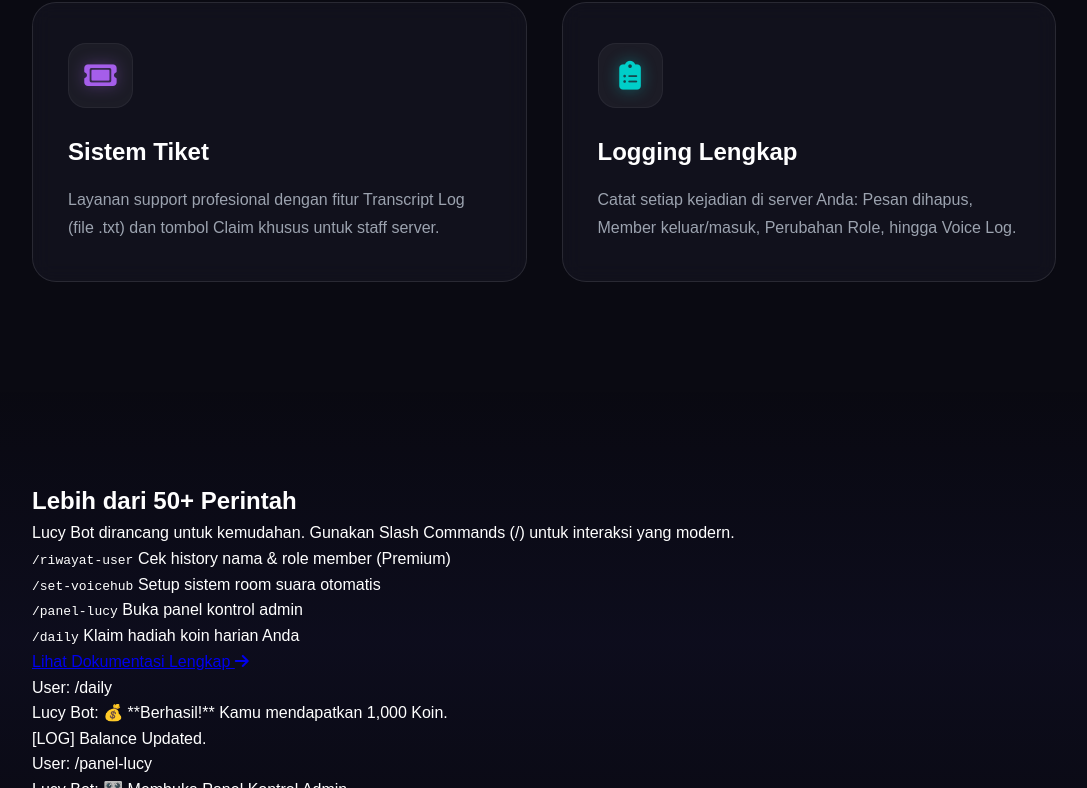
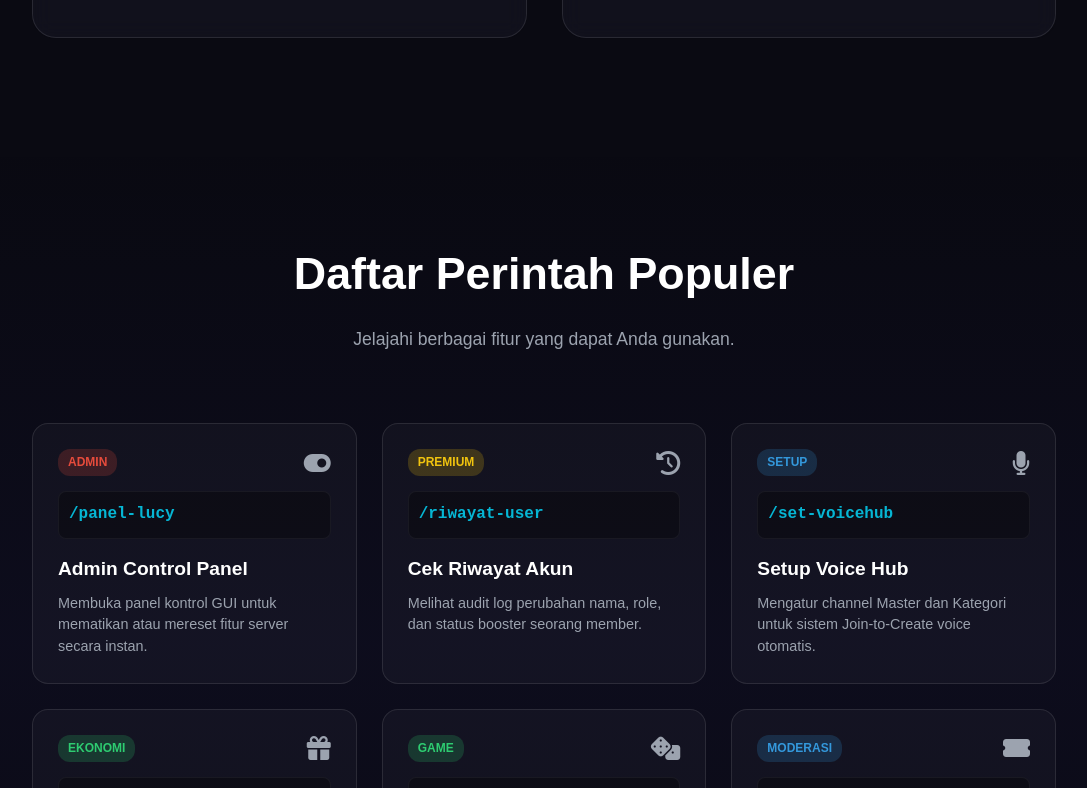
Before and after one commit to UnknowV2/lucy-bot-website, a plain HTML site: page index.html in a window 1280 px wide. Shown: the part 2012-2800 px from the top of the page, without its empty margins (96-1183 px from the left). Drawn offline with nearby package versions, Linux system fonts and the light colour scheme.

Commit message:
Update index.html

```diff
--- a/index.html
+++ b/index.html
@@ -14,7 +14,10 @@
 </head>
 <body>
 
-    <div class="bg-animation"></div>
+    <div class="bg-animation">
+        <div id="stars"></div>
+        <div id="stars2"></div>
+    </div>
 
     <nav class="navbar">
         <div class="nav-container">
@@ -30,7 +33,6 @@
             <ul class="nav-menu">
                 <li><a href="#home">Beranda</a></li>
                 <li><a href="#features">Fitur</a></li>
-                <li><a href="#stats">Statistik</a></li>
                 <li><a href="#commands">Perintah</a></li>
                 <li><a href="report.html" class="nav-link-danger">Lapor Bug</a></li>
             </ul>
@@ -62,26 +64,6 @@
         </div>
     </header>
 
-    <section id="stats" class="stats-section">
-        <div class="stats-container">
-            <div class="stat-card" data-aos="zoom-in" data-aos-delay="100">
-                <i class="fas fa-server"></i>
-                <h3 id="server-count">Loading...</h3>
-                <p>Server Terhubung</p>
-            </div>
-            <div class="stat-card" data-aos="zoom-in" data-aos-delay="200">
-                <i class="fas fa-users"></i>
-                <h3 id="user-count">Loading...</h3>
-                <p>Pengguna Dilayani</p>
-            </div>
-            <div class="stat-card" data-aos="zoom-in" data-aos-delay="300">
-                <i class="fas fa-bolt"></i>
-                <h3 id="ping-count">Loading...</h3>
-                <p>Latensi Sistem</p>
-            </div>
-        </div>
-    </section>
-
     <section id="features" class="features-section">
         <div class="section-header" data-aos="fade-up">
             <h2 class="section-title">Fitur Unggulan</h2>
@@ -90,49 +72,37 @@
 
         <div class="features-grid">
             <div class="feature-card" data-aos="fade-up" data-aos-delay="100">
-                <div class="card-icon icon-voice">
-                    <i class="fas fa-microphone-lines"></i>
-                </div>
+                <div class="card-icon icon-voice"><i class="fas fa-microphone-lines"></i></div>
                 <h3>Voice Hub Ultimate</h3>
                 <p>Sistem <em>Join-to-Create</em>. Member bisa membuat room suara pribadi dan mengelolanya (Lock, Unlock, Kick, Limit) lewat tombol panel.</p>
             </div>
 
             <div class="feature-card" data-aos="fade-up" data-aos-delay="200">
-                <div class="card-icon icon-admin">
-                    <i class="fas fa-sliders"></i>
-                </div>
+                <div class="card-icon icon-admin"><i class="fas fa-sliders"></i></div>
                 <h3>Admin Control Panel</h3>
                 <p>Matikan atau reset fitur server dengan mudah menggunakan GUI Dropdown <code>/panel-lucy</code> tanpa perlu ketik command rumit.</p>
             </div>
 
             <div class="feature-card" data-aos="fade-up" data-aos-delay="300">
-                <div class="card-icon icon-premium">
-                    <i class="fas fa-crown"></i>
-                </div>
+                <div class="card-icon icon-premium"><i class="fas fa-crown"></i></div>
                 <h3>User Intelligence</h3>
                 <p>Lacak riwayat perubahan nickname, role, dan status booster member secara mendalam menggunakan fitur Audit Log scraping.</p>
             </div>
 
             <div class="feature-card" data-aos="fade-up" data-aos-delay="400">
-                <div class="card-icon icon-eco">
-                    <i class="fas fa-coins"></i>
-                </div>
+                <div class="card-icon icon-eco"><i class="fas fa-coins"></i></div>
                 <h3>Ekonomi Global</h3>
                 <p>Sistem uang virtual, toko, transfer, dan minigames (Slot, Card, Dice). Terintegrasi dengan Payment Gateway otomatis.</p>
             </div>
 
             <div class="feature-card" data-aos="fade-up" data-aos-delay="500">
-                <div class="card-icon icon-ticket">
-                    <i class="fas fa-ticket"></i>
-                </div>
+                <div class="card-icon icon-ticket"><i class="fas fa-ticket"></i></div>
                 <h3>Sistem Tiket</h3>
                 <p>Layanan support profesional dengan fitur Transcript Log (file .txt) dan tombol Claim khusus untuk staff server.</p>
             </div>
 
             <div class="feature-card" data-aos="fade-up" data-aos-delay="600">
-                <div class="card-icon icon-log">
-                    <i class="fas fa-clipboard-list"></i>
-                </div>
+                <div class="card-icon icon-log"><i class="fas fa-clipboard-list"></i></div>
                 <h3>Logging Lengkap</h3>
                 <p>Catat setiap kejadian di server Anda: Pesan dihapus, Member keluar/masuk, Perubahan Role, hingga Voice Log.</p>
             </div>
@@ -140,47 +110,75 @@
     </section>
 
     <section id="commands" class="commands-section">
-        <div class="content-wrapper">
-            <div class="text-col" data-aos="fade-right">
-                <h2>Lebih dari 50+ Perintah</h2>
-                <p>Lucy Bot dirancang untuk kemudahan. Gunakan Slash Commands (/) untuk interaksi yang modern.</p>
+        <div class="section-header" data-aos="fade-up">
+            <h2 class="section-title">Daftar Perintah Populer</h2>
+            <p class="section-desc">Jelajahi berbagai fitur yang dapat Anda gunakan.</p>
+        </div>
 
-                <div class="cmd-list">
-                    <div class="cmd-item">
-                        <code>/riwayat-user</code>
-                        <span>Cek history nama & role member (Premium)</span>
-                    </div>
-                    <div class="cmd-item">
-                        <code>/set-voicehub</code>
-                        <span>Setup sistem room suara otomatis</span>
-                    </div>
-                    <div class="cmd-item">
-                        <code>/panel-lucy</code>
-                        <span>Buka panel kontrol admin</span>
-                    </div>
-                    <div class="cmd-item">
-                        <code>/daily</code>
-                        <span>Klaim hadiah koin harian Anda</span>
-                    </div>
+        <div class="commands-grid">
+            <div class="cmd-card" data-aos="fade-up" data-aos-delay="100">
+                <div class="cmd-header">
+                    <span class="cmd-badge admin">Admin</span>
+                    <i class="fas fa-toggle-on"></i>
                 </div>
-                <a href="#" class="btn-text">Lihat Dokumentasi Lengkap <i class="fas fa-arrow-right"></i></a>
+                <code class="cmd-code">/panel-lucy</code>
+                <h3>Admin Control Panel</h3>
+                <p>Membuka panel kontrol GUI untuk mematikan atau mereset fitur server secara instan.</p>
             </div>
-            <div class="img-col" data-aos="fade-left">
-                <div class="terminal-window">
-                    <div class="terminal-header">
-                        <span class="dot red"></span>
-                        <span class="dot yellow"></span>
-                        <span class="dot green"></span>
-                    </div>
-                    <div class="terminal-body">
-                        <p><span class="user">User:</span> /daily</p>
-                        <p><span class="bot">Lucy Bot:</span> 💰 **Berhasil!** Kamu mendapatkan 1,000 Koin.</p>
-                        <p class="success">[LOG] Balance Updated.</p>
-                        <p><span class="user">User:</span> /panel-lucy</p>
-                        <p><span class="bot">Lucy Bot:</span> 🎛️ Membuka Panel Kontrol Admin...</p>
-                    </div>
+
+            <div class="cmd-card" data-aos="fade-up" data-aos-delay="150">
+                <div class="cmd-header">
+                    <span class="cmd-badge premium">Premium</span>
+                    <i class="fas fa-history"></i>
                 </div>
+                <code class="cmd-code">/riwayat-user</code>
+                <h3>Cek Riwayat Akun</h3>
+                <p>Melihat audit log perubahan nama, role, dan status booster seorang member.</p>
             </div>
+
+            <div class="cmd-card" data-aos="fade-up" data-aos-delay="200">
+                <div class="cmd-header">
+                    <span class="cmd-badge setup">Setup</span>
+                    <i class="fas fa-microphone"></i>
+                </div>
+                <code class="cmd-code">/set-voicehub</code>
+                <h3>Setup Voice Hub</h3>
+                <p>Mengatur channel Master dan Kategori untuk sistem Join-to-Create voice otomatis.</p>
+            </div>
+
+            <div class="cmd-card" data-aos="fade-up" data-aos-delay="250">
+                <div class="cmd-header">
+                    <span class="cmd-badge economy">Ekonomi</span>
+                    <i class="fas fa-gift"></i>
+                </div>
+                <code class="cmd-code">/daily</code>
+                <h3>Hadiah Harian</h3>
+                <p>Klaim koin gratis setiap 24 jam untuk bermain minigames.</p>
+            </div>
+
+            <div class="cmd-card" data-aos="fade-up" data-aos-delay="300">
+                <div class="cmd-header">
+                    <span class="cmd-badge economy">Game</span>
+                    <i class="fas fa-dice"></i>
+                </div>
+                <code class="cmd-code">!spin &lt;jumlah&gt;</code>
+                <h3>Slot Machine</h3>
+                <p>Mainkan mesin slot dan menangkan jackpot besar dengan taruhan koin.</p>
+            </div>
+
+            <div class="cmd-card" data-aos="fade-up" data-aos-delay="350">
+                <div class="cmd-header">
+                    <span class="cmd-badge setup">Moderasi</span>
+                    <i class="fas fa-ticket-alt"></i>
+                </div>
+                <code class="cmd-code">/set-ticket</code>
+                <h3>Setup Tiket</h3>
+                <p>Membuat panel tiket support dengan tombol interaktif.</p>
+            </div>
+        </div>
+
+        <div class="cmd-footer" data-aos="fade-up">
+            <a href="#" class="btn btn-outline">Lihat Semua Perintah di Discord <i class="fas fa-external-link-alt"></i></a>
         </div>
     </section>
 
@@ -215,7 +213,8 @@
     <script>
         AOS.init({
             once: true,
-            offset: 100
+            offset: 100,
+            duration: 800
         });
     </script>
 </body>
```
